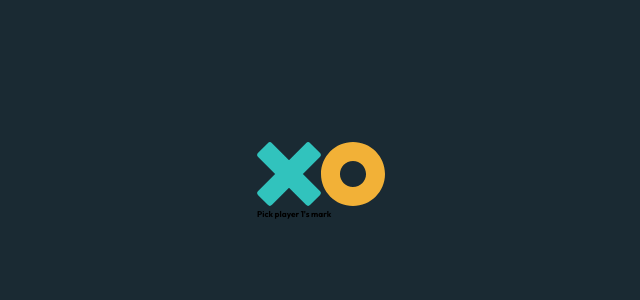
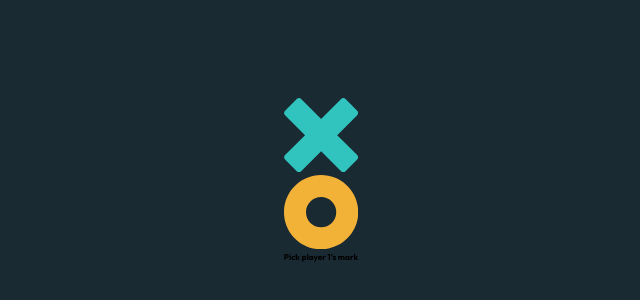
Before and after one commit to linhgt/tic-tac-toe, a React app: page / in a window 1280 px wide. Shown: the part 220-520 px from the top of the page, without its empty margins (319-959 px from the left). Built offline with nearby package versions, Linux system fonts and the light colour scheme.

Commit message:
main menu screen

```diff
--- a/src/components/button/index.jsx
+++ b/src/components/button/index.jsx
@@ -6,7 +6,7 @@ const Button = (props) => {
   const { className, children, ...others } = props;
 
   return (
-    <button className={cx(className, "common-item", style.button)}>
+    <button className={cx(className, "common-item", style.button)} {...others}>
       {children}
     </button>
   );
--- a/src/containers/main-menu/index.jsx
+++ b/src/containers/main-menu/index.jsx
@@ -1,16 +1,28 @@
-import React from "react";
-import Button from "@components/button/index.jsx";
-import X_ICON from "@assets/images/ic_blue_x.svg";
-import O_ICON from "@assets/images/ic_yellow_o.svg";
+import React, { useMemo, useState } from "react";
+// import X_ICON from "@assets/images/ic_blue_x.svg";
+// import O_ICON from "@assets/images/ic_yellow_o.svg";
+import { X, O } from "@assets/images/Icons";
+import Switch from "@components/switch";
+import { MARK } from "../../constant";
 import styles from "./main-menu.module.scss";
 
 const MainMenu = () => {
+  const [selectedMark, setSelectMark] = useState();
+  const listChoice = useMemo(() => [
+    {
+      id: 1,
+      value: 1,
+      name: MARK.X,
+      content: <img src="" alt="X"/>
+    }
+  ], [])
+
   return (
     <div className={styles["container"]}>
       <div className={styles["game-menu"]}>
         <div className={styles["game-menu__header"]}>
-          <img src={X_ICON} alt="X" />
-          <img src={O_ICON} alt="O" />
+          <X />
+          <O />
         </div>
         <div className={styles["game-menu__marks-card"]}>
           <h5>Pick player 1's mark</h5>
```
